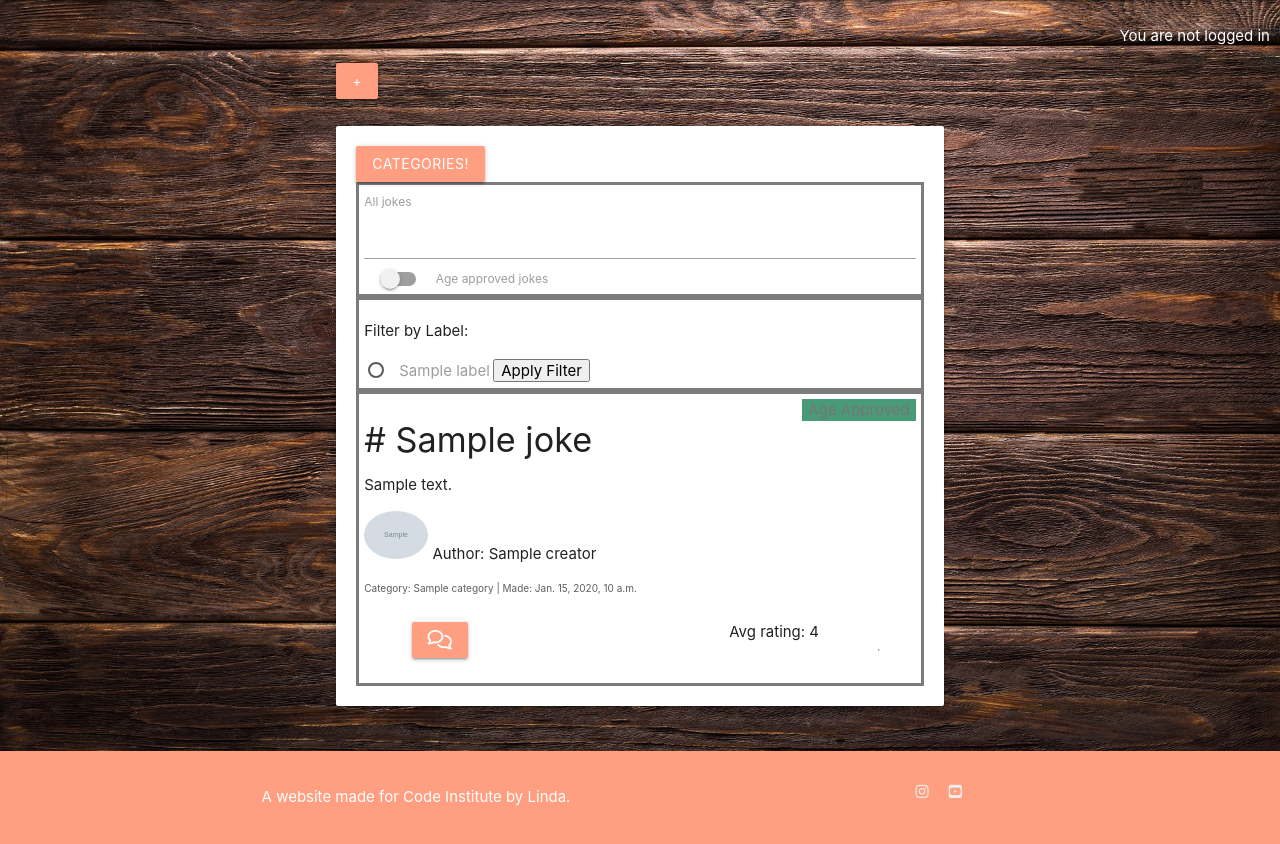
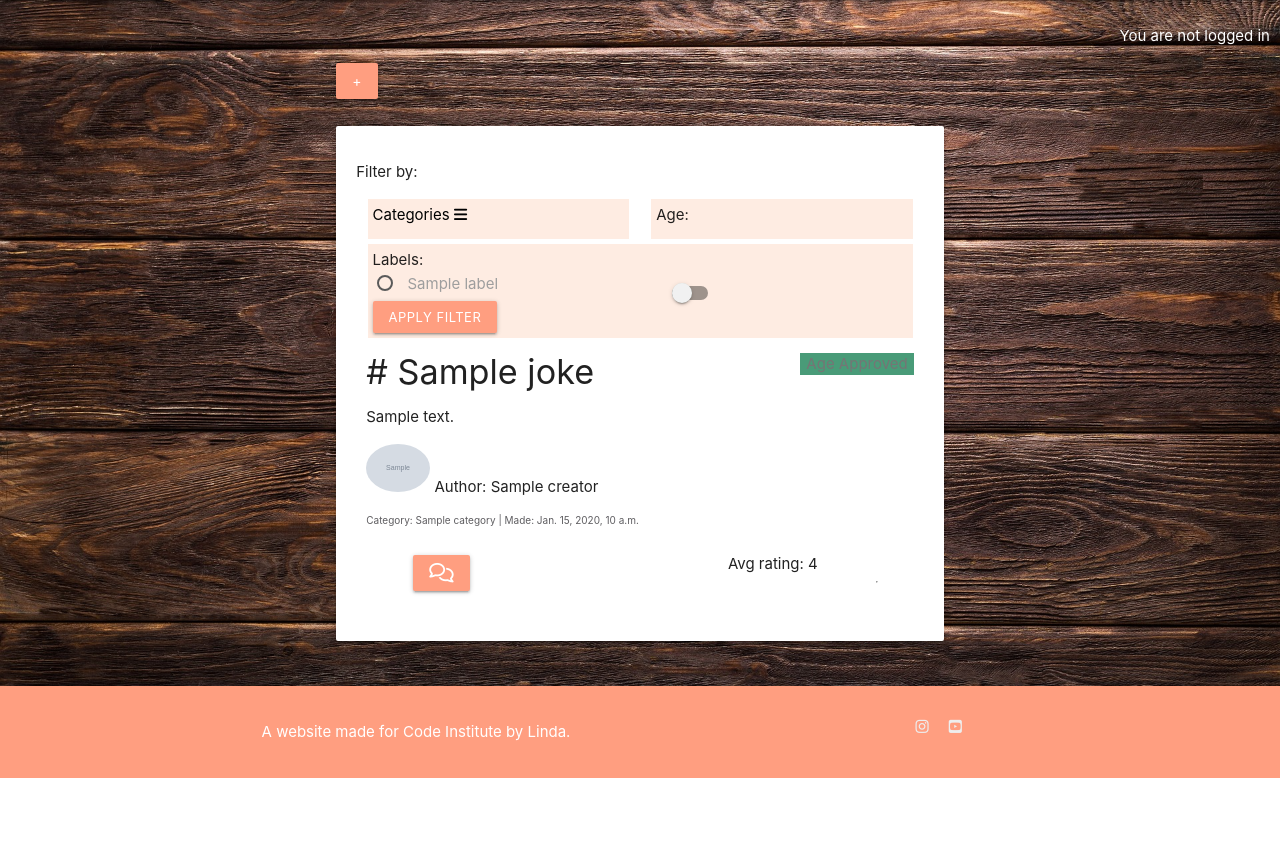
Before and after one commit to LindaAPersson/dadjokes, a Django app: template the_jokes/templates/the_jokes/the_jokes.html in a window 1280 px wide. Shown: the part 64-908 px from the top of the page. After the commit the page ends 842 px from the top, so only its background shows below. Run offline with Django 3.2, Linux system fonts and the light colour scheme; the template is opened without the code that fills it: most values are stand-ins (such as "Sample title", 1, 10 or a date in 2020); grey boxes marked "Sample" are stand-in pictures; form fields are guessed from the names that the template uses; some libraries are stand-ins or nearby versions.

Commit message:
<style>[the jokes]add styling to filter section

```diff
--- a/static/css/style.css
+++ b/static/css/style.css
@@ -100,8 +100,7 @@ main {
 
 /* joke box */
 .joke_box {
-    border: solid rgb(125, 123, 123);
-    padding: 5px;
+    padding: 10px;
 }
 .form_buttons {
     padding-top: 10px;
@@ -128,15 +127,45 @@ main {
 }
 
 .age_box {
-    border: solid rgb(125, 123, 123);
+    background-color: #FEECE2;
     padding: 5px;
+    height: 5vh;
+
+}
+
+.age_box .switch label input[type="checkbox"]:checked + .lever {
+    background-color: #ff9e80;
+}
+.age_box .switch label input[type=checkbox]:checked+.lever:after {
+    background-color: #ff9e80;
+
 }
 
 /* label box */
 .label_box {
-    border: solid rgb(125, 123, 123);
+    background-color: #FEECE2;
     padding: 5px;
+    margin-top: 5px;
+    margin-bottom: 15px;
 }
+
+.label-btn {
+    margin-top: 5px;
+}
+
+.custom-radio[type="radio"]:checked + span:after,
+.custom-radio[type="radio"].with-gap:checked + span:after {
+    background-color: #ff9e80;
+    border: #ff9e80;
+}
+
+/* category box */
+.category_box{
+    background-color: #FEECE2;
+    padding: 5px;
+    height: 5vh;
+}
+
 
 @media screen and (min-width: 1200px) {
 
--- a/the_jokes/templates/the_jokes/the_jokes.html
+++ b/the_jokes/templates/the_jokes/the_jokes.html
@@ -16,41 +16,58 @@
         <div class="col s12 m8 offset-m2 l6 offset-l3">
             <div class="card">
 
+                    <div class="filter_box">
+                        <p>Filter by:</p>
+                        <div class="col s6">
+                            <div class="category_box">
                                 <!-- Dropdown Trigger Categories-->
-                <a class='dropdown-trigger btn deep-orange accent-1' href="#" data-target='dropdown1'>Categories!</a>
+                                <a class='dropdown-trigger black-text' href="#"
+                                    data-target='dropdown1'>Categories  <i class="fa-solid fa-bars"></i></a>
 
                                 <!-- Dropdown Structure Categories-->
                                 <ul id='dropdown1' class='dropdown-content deep-orange accent-1'>
                                     {% for cat in categories %}
-                    <li><a href="{% url 'category' cat.name %}" class="white-text">{{ cat.name }}</a></li>
+                                    <li><a href="{% url 'category' cat.name %}" class="white-text">{{ cat.name }}</a>
+                                    </li>
                                     <li class="divider" tabindex="-1"></li>
                                     {% endfor%}
                                 </ul>
+                            </div>
+                        </div>
+                        <div class="col s6">
                             <!-- Age approved switch -->
                             <form id="filterForm" action="{% url 'the_jokes_page' %}" method="get" class="age_box">
                                 <div class="switch">
+                                    <span>Age:</span>
                                     <label>
-                        <span>All jokes</span>
+                                        <span></span>
                                         {{ age_form.age_approved }}
                                         <span class="lever" onchange="applyFilter(this)"></span>
-                        <span>Age approved jokes</span>
+                                        <span></span>
                                     </label>
                                 </div>
                                 {% csrf_token %}
                             </form>
-
+                        </div>
+                        <div class="col s12">
                             <!-- labels -->
                             <form method="get" class="label_box">
-                    <p>Filter by Label:</p>
+                                <span>Labels:</span>
+                                <br>
                                 {% for label in labels %}
                                 <label>
-                        <input type="radio" name="label_name" value="{{ label.label_name }}"/>
+                                    <input type="radio" class="custom-radio" name="label_name" value="{{ label.label_name }}" />
                                     <span>{{ label.label_name }}</span>
                                 </label>
                                 {% endfor %}
-                    <button type="submit">Apply Filter</button>
+                                <br>
+                                <button type="submit" class="label-btn btn-small deep-orange accent-1">Apply Filter</button>
                                 <input type="hidden" name="age_approved" value="{{ request.GET.age_approved }}">
                             </form>
+                        </div>
+                    </div>
+
+
 
                 <div class="joke_box">
                     <!-- agelabels -->
@@ -76,9 +93,9 @@
                     <p class="small-text">Category: {{ joke.category | safe }} | Made: {{joke.created_on}}</p>
 
                     <div class="row jokes_interact_btn">
-                    <div class="col s4 left-align"><a class="btn tooltipped deep-orange accent-1" data-position="top"
-                            data-tooltip="View comments!" href="{% url 'jokes_detail' joke.title %}"><i
-                                class="far fa-comments"></i></a></div>
+                        <div class="col s4 left-align"><a class="btn tooltipped deep-orange accent-1"
+                                data-position="top" data-tooltip="View comments!"
+                                href="{% url 'jokes_detail' joke.title %}"><i class="far fa-comments"></i></a></div>
                         {% if user.is_authenticated and joke.creator == user %}
                         <div class="col s4"><a class="btn tooltipped deep-orange accent-1" data-position="top"
                                 data-tooltip="Edit joke!" href="{% url 'joke_edit' joke.title %}"><i
```
Lines whose indentation alone changed are shown as unchanged.
